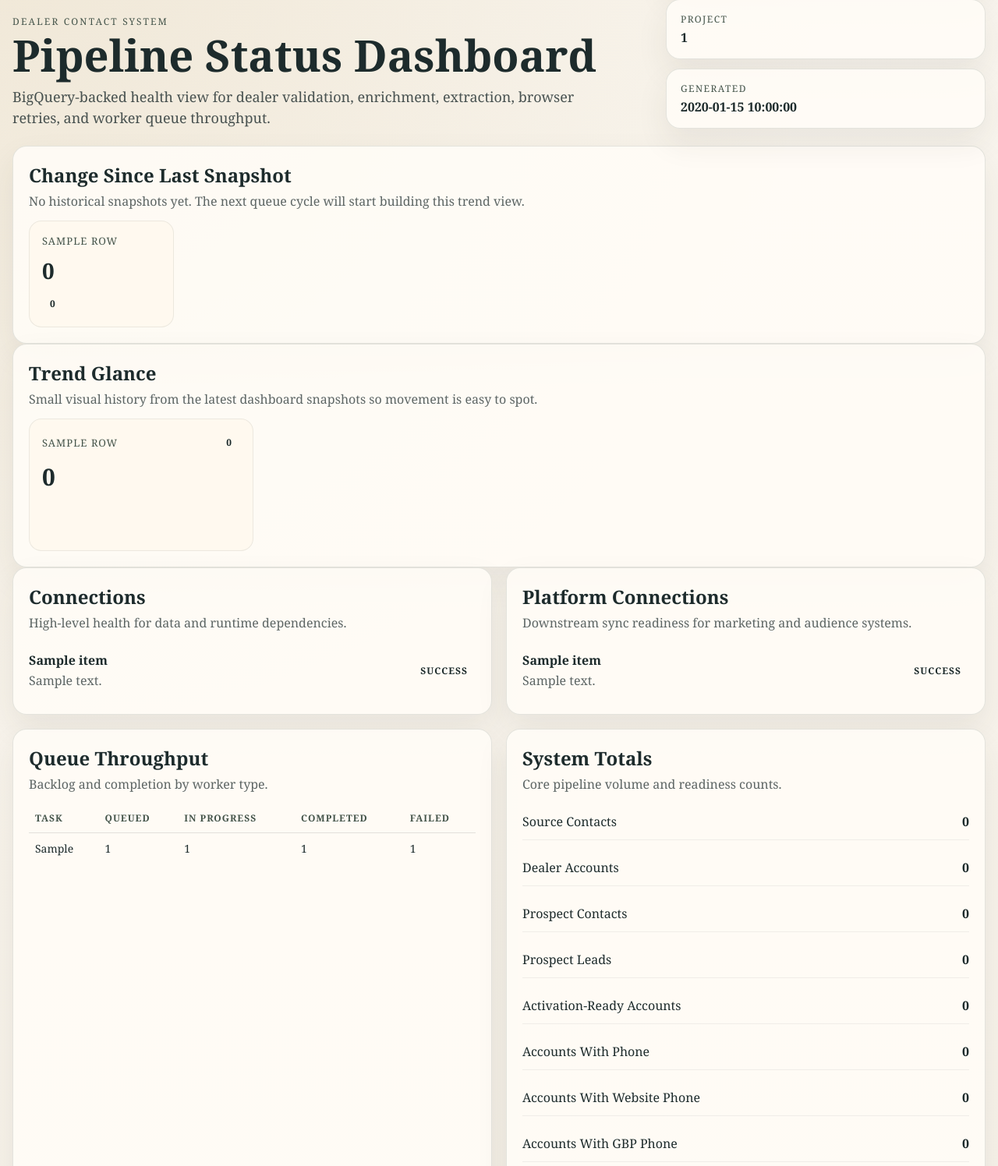
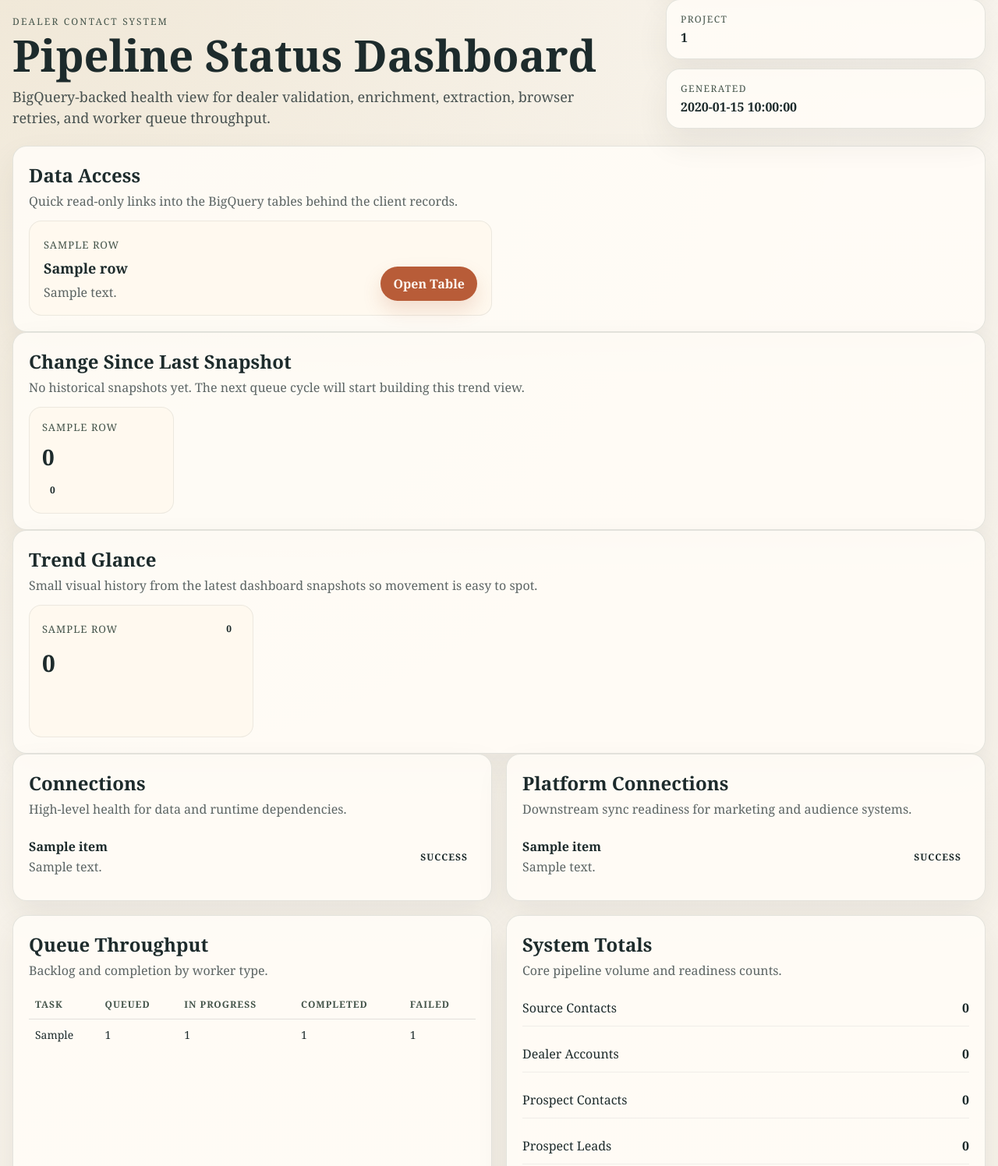
Before and after one commit to GLD-Agency/dealer_contact_system, a Flask app: template app/templates/dashboard.html in a window 1280 px wide. Shown: the part 118-1614 px from the top of the page at 78% size. Run offline with Flask 3, Linux system fonts and the light colour scheme; the template is opened without the code that fills it: most values are stand-ins (such as "Sample title", 1, 10 or a date in 2020).

Commit message:
Add dashboard links for BigQuery tables

```diff
--- a/app/static/dashboard.css
+++ b/app/static/dashboard.css
@@ -121,6 +121,11 @@ h1 {
   margin-bottom: 0;
 }
 
+.table-link-grid {
+  grid-template-columns: repeat(2, minmax(0, 1fr));
+  margin-bottom: 0;
+}
+
 .card {
   padding: 20px;
 }
@@ -218,6 +223,46 @@ h1 {
   stroke-linejoin: round;
 }
 
+.table-link-card {
+  background: rgba(255, 248, 237, 0.72);
+  border: 1px solid rgba(68, 84, 74, 0.1);
+  border-radius: 16px;
+  padding: 18px;
+  display: flex;
+  justify-content: space-between;
+  gap: 18px;
+  align-items: end;
+}
+
+.table-link-card p {
+  margin: 8px 0 0;
+  color: rgba(29, 43, 44, 0.72);
+}
+
+.table-link-name {
+  display: block;
+  margin-top: 8px;
+  font-size: 18px;
+}
+
+.table-link-button {
+  display: inline-flex;
+  align-items: center;
+  justify-content: center;
+  min-width: 120px;
+  padding: 11px 16px;
+  border-radius: 999px;
+  background: var(--terracotta);
+  color: #fff8f2;
+  text-decoration: none;
+  font-weight: 700;
+  box-shadow: 0 12px 24px rgba(184, 92, 56, 0.18);
+}
+
+.table-link-button:hover {
+  background: #9e4929;
+}
+
 .section-head {
   margin-bottom: 14px;
 }
@@ -310,8 +355,16 @@ tbody tr:last-child td {
   .metrics-grid,
   .delta-grid,
   .sparkline-grid,
+  .table-link-grid,
   .two-column,
   .three-column {
     grid-template-columns: 1fr;
   }
 }
+
+@media (max-width: 720px) {
+  .table-link-card {
+    align-items: start;
+    flex-direction: column;
+  }
+}
--- a/app/templates/dashboard.html
+++ b/app/templates/dashboard.html
@@ -30,6 +30,27 @@
             <span class="meta-label">Generated</span>
             <strong>{{ data.generated_at }}</strong>
           </div>
+        </div>
+      </section>
+
+      <section class="card">
+        <div class="section-head">
+          <h2>Data Access</h2>
+          <p>Quick read-only links into the BigQuery tables behind the client records.</p>
+        </div>
+        <div class="card-grid table-link-grid">
+          {% for row in data.table_links %}
+          <article class="table-link-card">
+            <div>
+              <span class="stat-label">{{ row.label }}</span>
+              <strong class="table-link-name">{{ row.table_name }}</strong>
+              <p>{{ row.description }}</p>
+            </div>
+            <a class="table-link-button" href="{{ row.url }}" target="_blank" rel="noopener noreferrer">
+              Open Table
+            </a>
+          </article>
+          {% endfor %}
         </div>
       </section>
 
```
Also changed, not shown: app/dashboard_service.py (+38 -0 lines).
